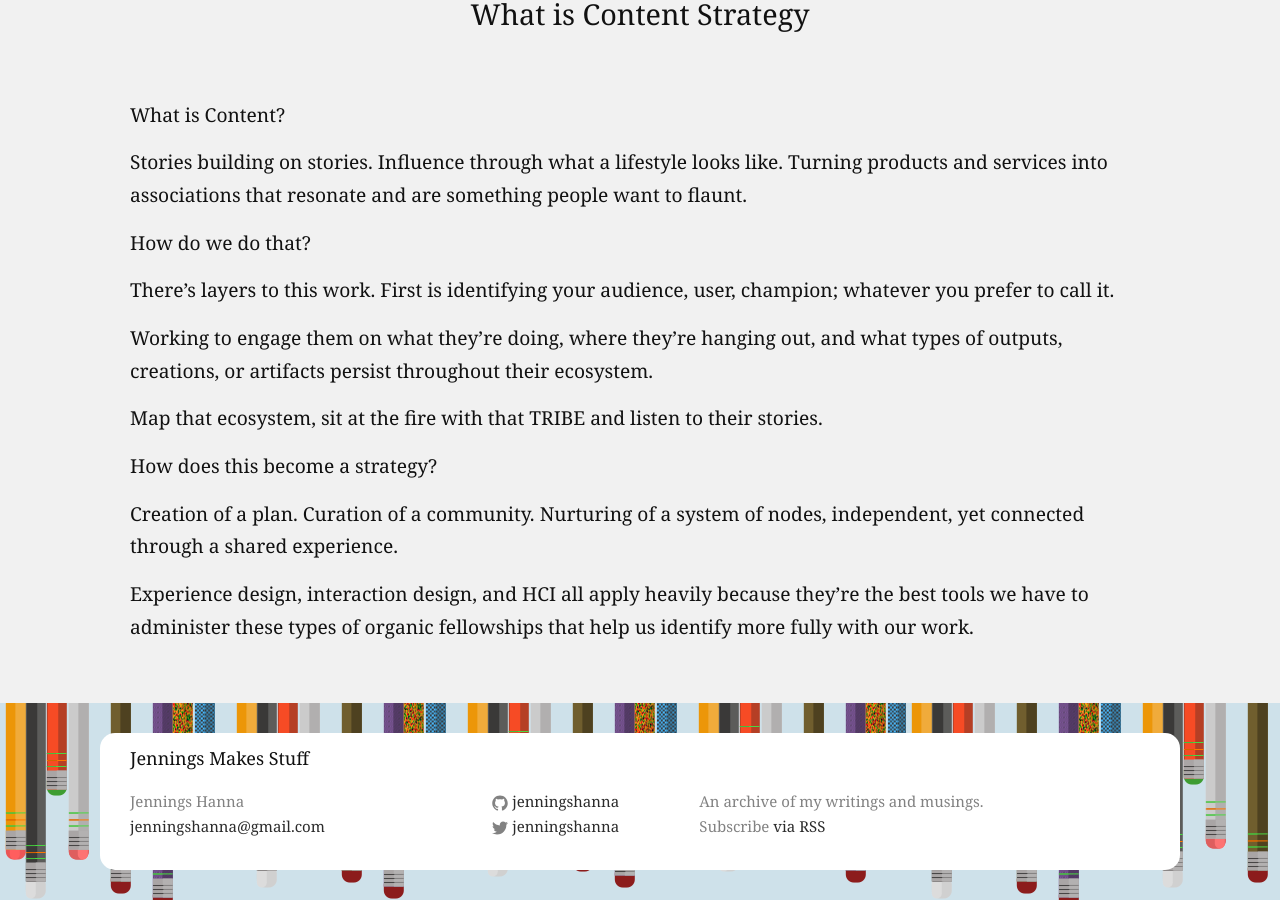
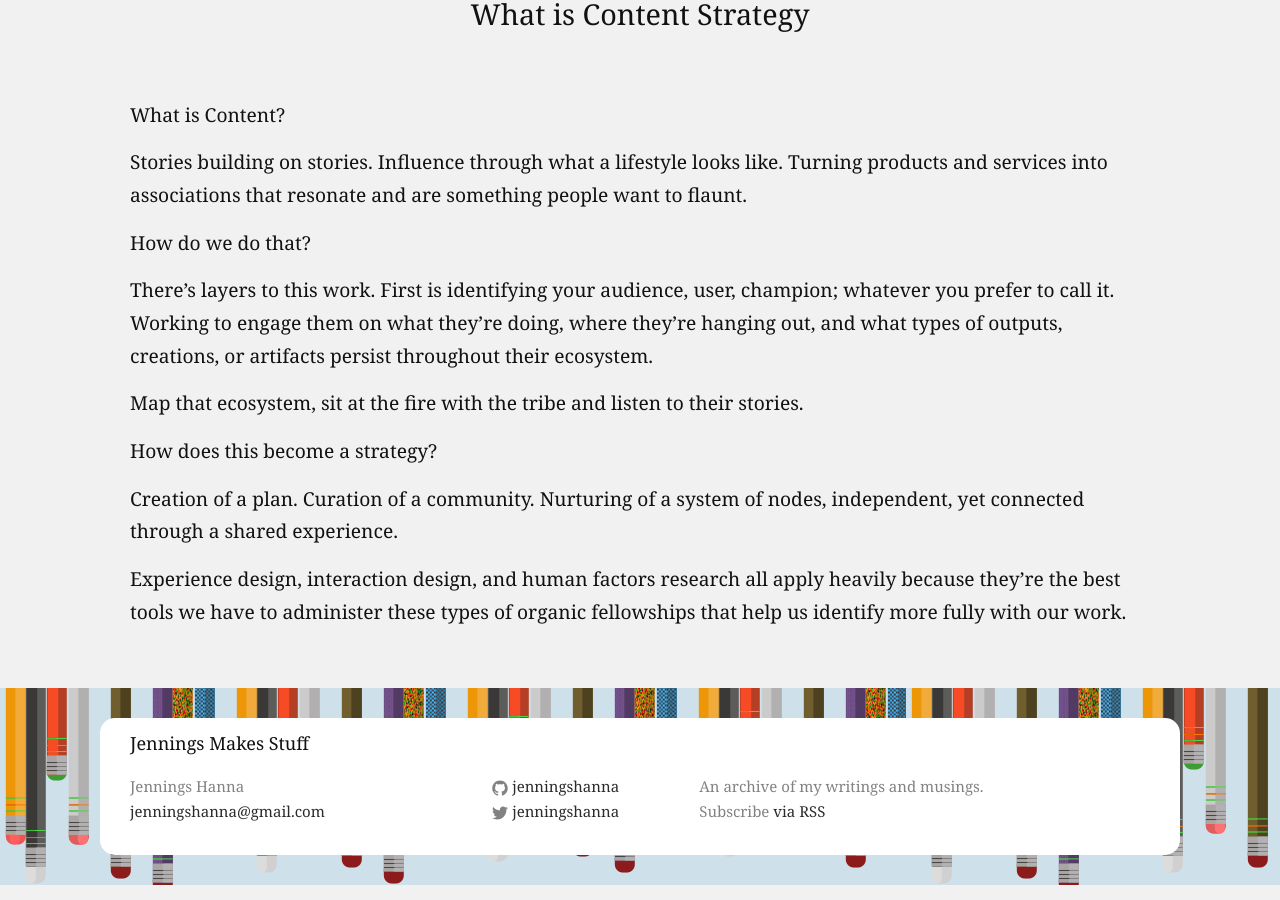
Before and after one commit to jenningshanna/shiplog, a Jekyll site: the page built from _posts/2019-08-27-what-is-content-strategy.markdown, in a window 1280 px wide and 900 px high, scrolled down 1363 px. Built offline with Jekyll 4.4.1, drawn with Linux system fonts in a browser that asks for light colours; comment, search, counter and statistics services are not loaded.

Commit message:
changes lost in the mix

```diff
--- a/_posts/2019-08-27-what-is-content-strategy.markdown
+++ b/_posts/2019-08-27-what-is-content-strategy.markdown
@@ -19,14 +19,12 @@ Stories building on stories. Influence through what a lifestyle looks like. Turn
 
 How do we do that?
 
-There’s layers to this work. First is identifying your audience, user, champion; whatever you prefer to call it.
+There’s layers to this work. First is identifying your audience, user, champion; whatever you prefer to call it. Working to engage them on what they’re doing, where they’re hanging out, and what types of outputs, creations, or artifacts persist throughout their ecosystem.
 
-Working to engage them on what they’re doing, where they’re hanging out, and what types of outputs, creations, or artifacts persist throughout their ecosystem.
-
-Map that ecosystem, sit at the fire with that TRIBE and listen to their stories.
+Map that ecosystem, sit at the fire with the tribe and listen to their stories.
 
 How does this become a strategy?
 
 Creation of a plan. Curation of a community. Nurturing of a system of nodes, independent, yet connected through a shared experience.
 
-Experience design, interaction design, and HCI all apply heavily because they’re the best tools we have to administer these types of organic fellowships that help us identify more fully with our work.
+Experience design, interaction design, and human factors research all apply heavily because they’re the best tools we have to administer these types of organic fellowships that help us identify more fully with our work.
```
